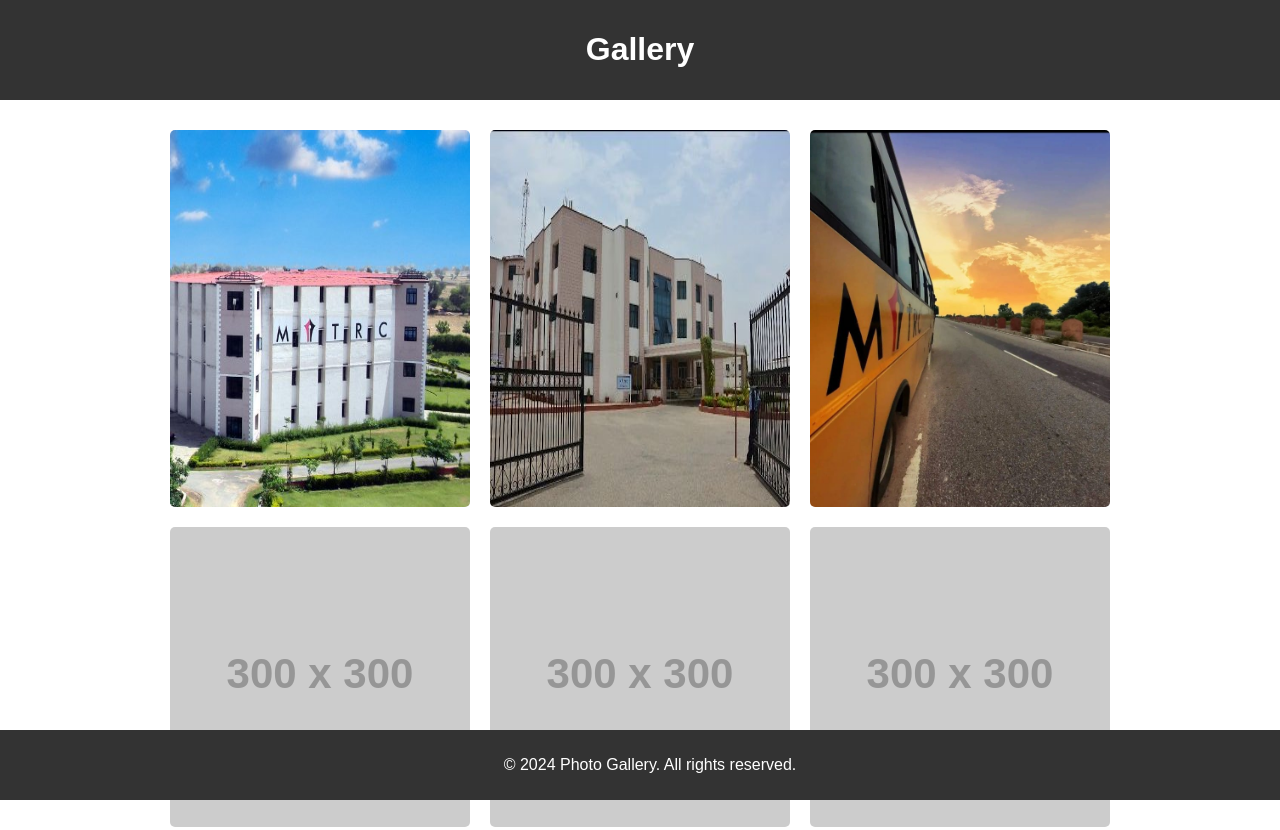
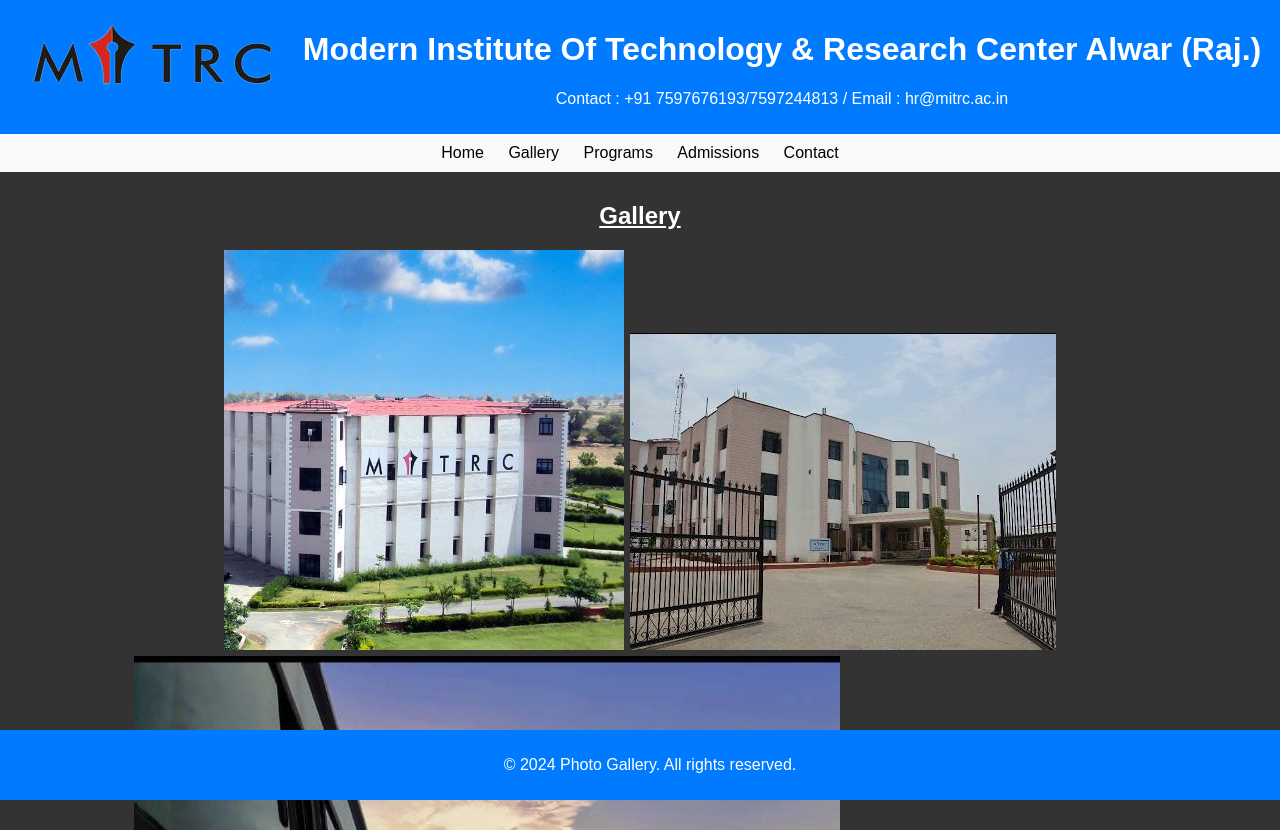
Before and after one commit to nobita692/Divyansh-Web-page, a plain HTML site: page gallery.html in a window 1280 px wide. Shown: the top 830 px of the page. Drawn offline with Linux system fonts and the light colour scheme; placeholder pictures from the web are drawn by us.

Commit message:
gallery.html
gallery

```diff
--- a/gallery.html
+++ b/gallery.html
@@ -1,5 +1,5 @@
 <!DOCTYPE html>
-<html lang="en">
+<html>
 <head>
     <meta charset="UTF-8">
     <meta name="viewport" content="width=device-width, initial-scale=1.0">
@@ -11,29 +11,32 @@
             padding: 0;
         }
         header {
+            background-color: #007bff;
+            color: #fff;
+            padding: 10px;
+            text-align: center;
+        }
+        nav {
+            background-color: #f8f9fa;
+            padding: 10px;
+            text-align: center;
+        }
+        nav a {
+            margin: 0 10px;
+            text-decoration: none;
+            color: #000;
+        }
+	main {
             background-color: #333;
             color: #fff;
             padding: 10px;
             text-align: center;
-        }
-        .gallery {
-            display: flex;
-            flex-wrap: wrap;
-            justify-content: center;
+	}
+        section {
             padding: 20px;
         }
-        .gallery img {
-            width: 300px;
-            height: auto;
-            margin: 10px;
-            border-radius: 5px;
-            transition: transform 0.3s ease;
-        }
-        .gallery img:hover {
-            transform: scale(1.1);
-        }
         footer {
-            background-color: #333;
+            background-color: #007bff;
             color: #fff;
             text-align: center;
             padding: 10px;
@@ -41,12 +44,25 @@
             bottom: 0;
             width: 100%;
         }
+
     </style>
 </head>
-<body>
+	<body>
     <header>
-        <h1>Gallery</h1>
+	<img src="Logo.png" align="left">
+        <h1>Modern Institute Of Technology & Research Center Alwar (Raj.)</h1>
+        <p>Contact : +91 7597676193/7597244813 / Email : hr@mitrc.ac.in</p>
     </header>
+    <nav>
+        <a href="index.html">Home</a>
+        <a href="Gallery.html">Gallery</a>
+        <a href="programs.html">Programs</a>
+        <a href="#">Admissions</a>
+        <a href="#">Contact</a>
+    </nav>
+   </header>
+<main>
+	<h2><u>Gallery</u><h2>
     <div class="gallery">
         <img src="image1.jpg" alt="Photo 1">
         <img src="image2.jpg" alt="Photo 2">
@@ -56,6 +72,7 @@
         <img src="https://via.placeholder.com/300" alt="Photo 6">
         <!-- Add more images as needed -->
     </div>
+</main>
     <footer>
         <p>&copy; 2024 Photo Gallery. All rights reserved.</p>
     </footer>
```
